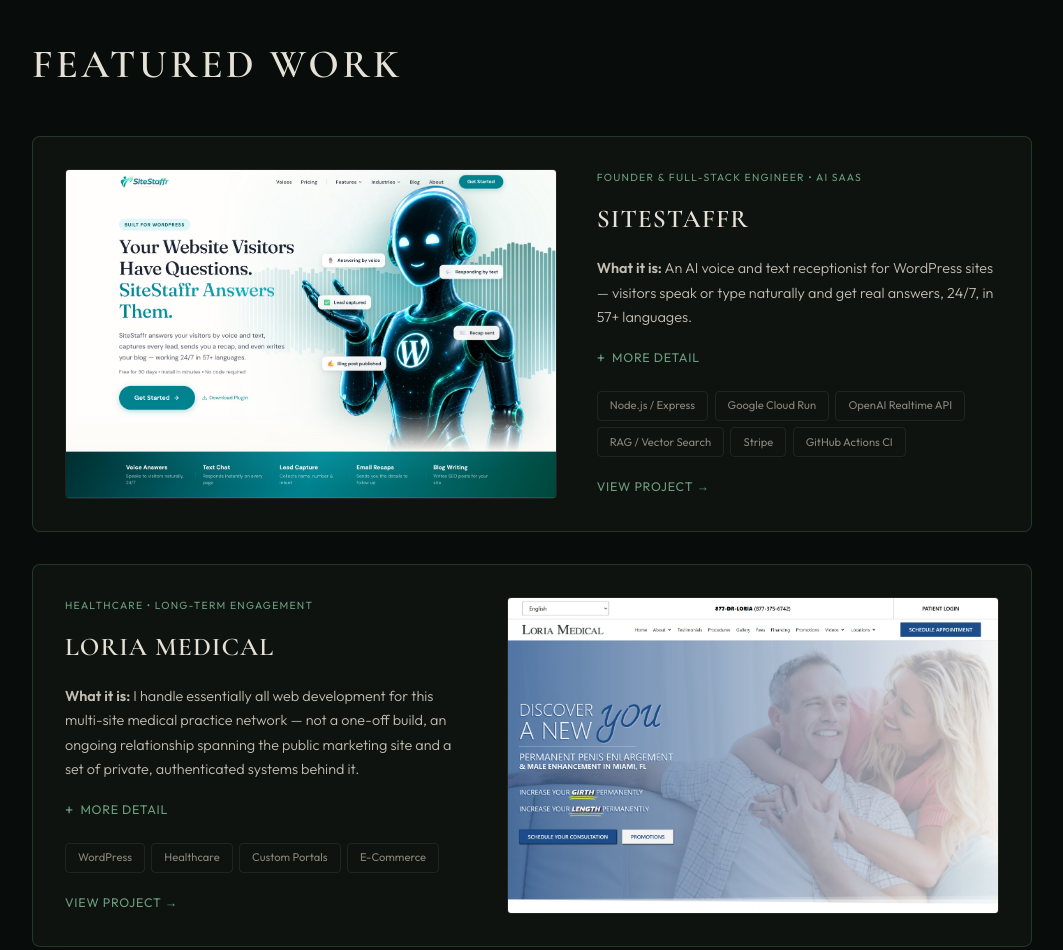
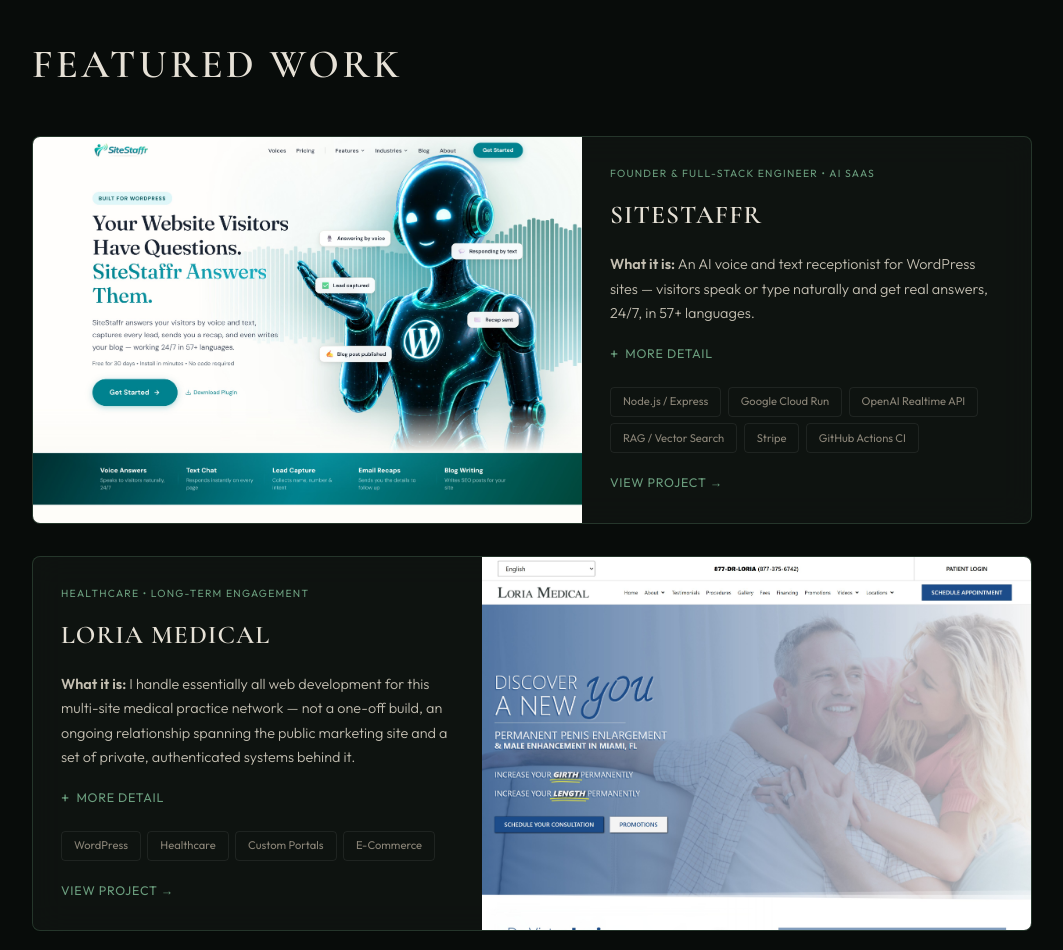
Before and after one commit to MarioMiralles/mario-miralles, a website: page index.html in a window 1280 px wide. Shown: the part 840-1790 px from the top of the page, without its empty margins (108-1171 px from the left). Drawn offline with nearby package versions, Linux system fonts and the light colour scheme; no server answers; animation ran at ten frames a second.

Commit message:
Match Featured Work card layout to the Industry cards
Images now bleed to the card edge (no padding, no inner border-radius
-- the card's own overflow:hidden + border-radius clips it) and the
text column carries its own tighter 1.75rem padding instead of one
uniform 2rem padding shared across the whole card. Same pattern
.ind-card already used. Applies to both the full Featured Work cards
and the compact pair automatically since they share the base .proj
rules.

```diff
--- a/index.html
+++ b/index.html
@@ -537,16 +537,24 @@
     .proj {
       display: grid;
       grid-template-columns: 1.1fr 0.9fr;
-      gap: 2.5rem;
-      padding: 2rem;
+      gap: 0;
+      padding: 0;
       border: 1px solid var(--green-border);
       border-radius: var(--radius);
       background: rgba(20, 26, 23, 0.55);
       backdrop-filter: blur(16px) saturate(1.1);
       -webkit-backdrop-filter: blur(16px) saturate(1.1);
       align-items: stretch;
+      overflow: hidden;
       color: inherit;
       transition: border-color 0.35s, box-shadow 0.35s, transform 0.35s;
+    }
+
+    /* Image bleeds to the card edge (same as .ind-card__thumb); the text
+       column carries its own tighter padding instead of the whole card
+       sharing one uniform padding around both. */
+    .proj > div:last-child {
+      padding: 1.75rem;
     }
 
     /* Non-compact cards: image fills exactly as much height as the text
@@ -558,7 +566,6 @@
     .proj:not(.proj--compact) > div:first-child {
       position: relative;
       overflow: hidden;
-      border-radius: 4px;
     }
     .proj:not(.proj--compact) .proj__img {
       position: absolute;
@@ -582,8 +589,6 @@
       aspect-ratio: 16/10;
       object-fit: cover;
       object-position: top center;
-      border-radius: 4px;
-      border: 1px solid var(--border);
     }
 
     .proj__tag {
```
